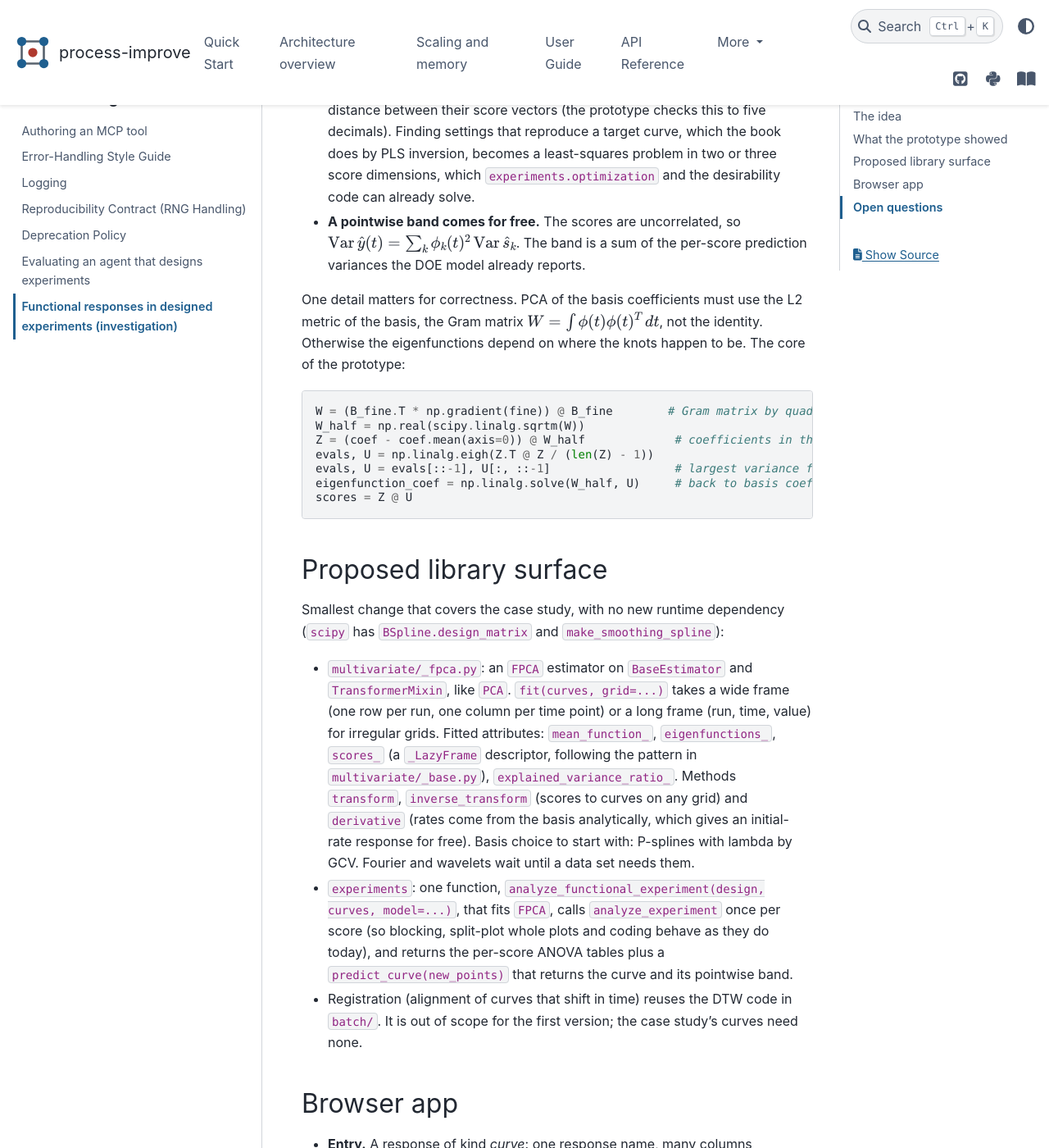
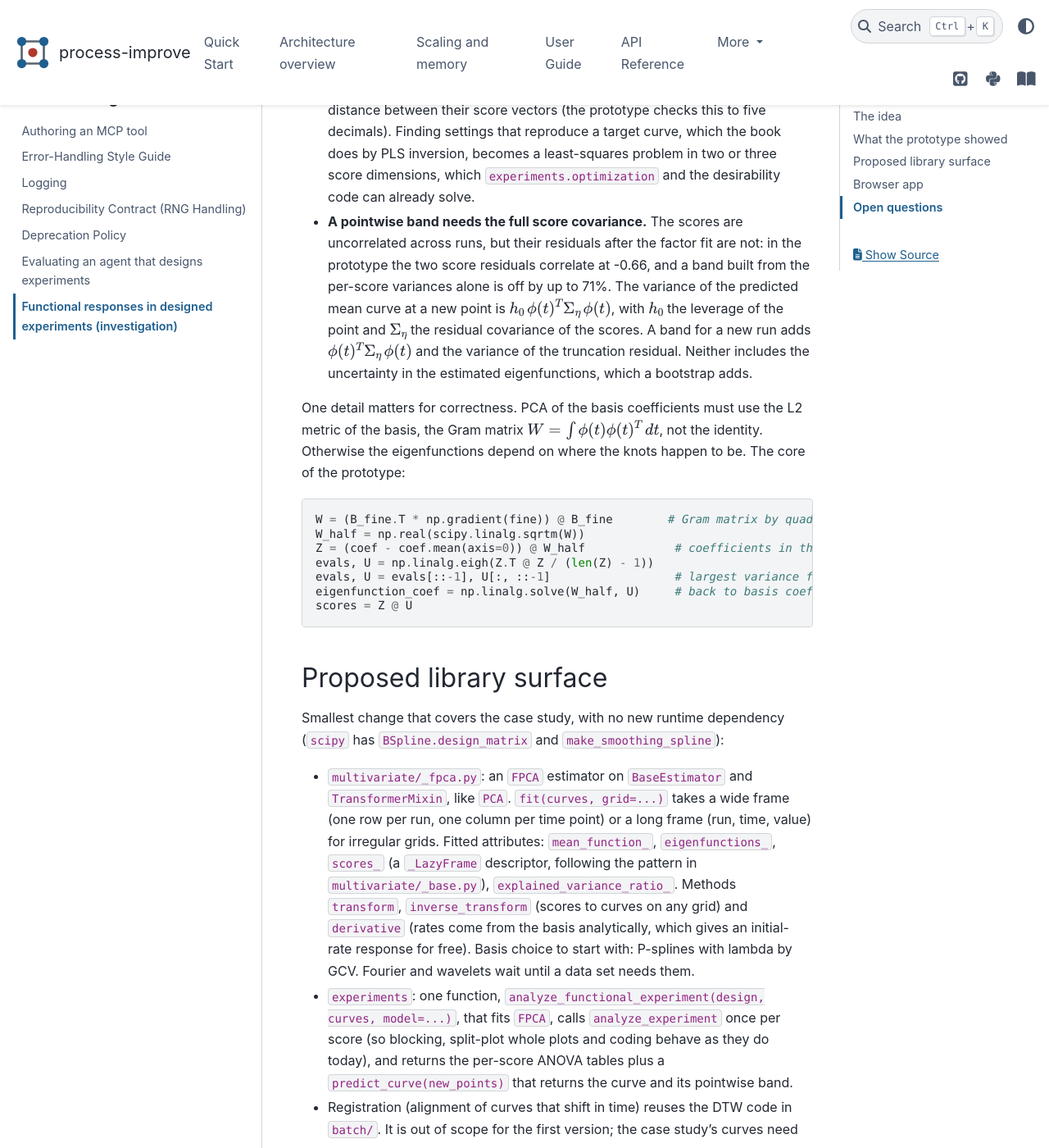
Before and after one commit to kgdunn/process-improve, a Sphinx documentation site: the page built from docs/development/functional_doe.rst, in a window 1280 px wide and 1400 px high, scrolled down 2337 px. Shown: the whole window at 82% size. Built offline with Sphinx 7.4.7 and the PyData theme 0.15.4, drawn with Linux system fonts in a browser that asks for light colours; some of the changed text lies outside the part shown.

Commit message:
Correct the curve prediction band in the functional DOE note
The FPC scores are uncorrelated across runs, but their residuals after the
factor fit are not (-0.66 in the prototype), so the band needs the full
residual covariance of the scores, not the per-score variances.

Co-Authored-By: Claude Opus 5.5 <noreply@anthropic.com>
Claude-Session: https://claude.ai/code/session_01S4nNrRF5N6TZRxp8gAqxGx

```diff
--- a/docs/development/functional_doe.rst
+++ b/docs/development/functional_doe.rst
@@ -84,9 +84,14 @@ Two identities make FPCA useful for the questions the book's case study asks:
   prototype checks this to five decimals). Finding settings that reproduce a target curve, which
   the book does by PLS inversion, becomes a least-squares problem in two or three score
   dimensions, which ``experiments.optimization`` and the desirability code can already solve.
-* **A pointwise band comes for free.** The scores are uncorrelated, so
-  :math:`\mathrm{Var}\,\hat{y}(t) = \sum_k \phi_k(t)^2\,\mathrm{Var}\,\hat{s}_k`. The band is a
-  sum of the per-score prediction variances the DOE model already reports.
+* **A pointwise band needs the full score covariance.** The scores are uncorrelated across runs,
+  but their residuals after the factor fit are not: in the prototype the two score residuals
+  correlate at -0.66, and a band built from the per-score variances alone is off by up to 71%.
+  The variance of the predicted mean curve at a new point is
+  :math:`h_0\,\phi(t)^T \Sigma_\eta\,\phi(t)`, with :math:`h_0` the leverage of the point and
+  :math:`\Sigma_\eta` the residual covariance of the scores. A band for a new run adds
+  :math:`\phi(t)^T \Sigma_\eta\,\phi(t)` and the variance of the truncation residual. Neither
+  includes the uncertainty in the estimated eigenfunctions, which a bootstrap adds.
 
 One detail matters for correctness. PCA of the basis coefficients must use the L2 metric of the
 basis, the Gram matrix :math:`W = \int \phi(t)\phi(t)^T\,dt`, not the identity. Otherwise the
@@ -131,8 +136,8 @@ Browser app
   ``colour[t9]``) in the run sheet and the workbook. ``MAX_RESPONSES`` stays at 5 by counting a
   curve as one response.
 * **Analysis.** One worker call, ``api_functional``, returns the mean function and eigenfunctions
-  on a plotting grid, the score coefficients, :math:`(X^TX)^{-1}` and the residual variance of each
-  score. These are a few kilobytes.
+  on a plotting grid, the score coefficients, :math:`(X^TX)^{-1}` and the residual covariance of
+  the scores. These are a few kilobytes.
 * **Profiler.** Prediction is linear in the coefficients, so the page draws the predicted curve and
   its band in JavaScript as the factor sliders move, with no round trip to Pyodide. The same
   numbers drive a second view: drag one FPC score and watch the curve shape change, which is how
```
